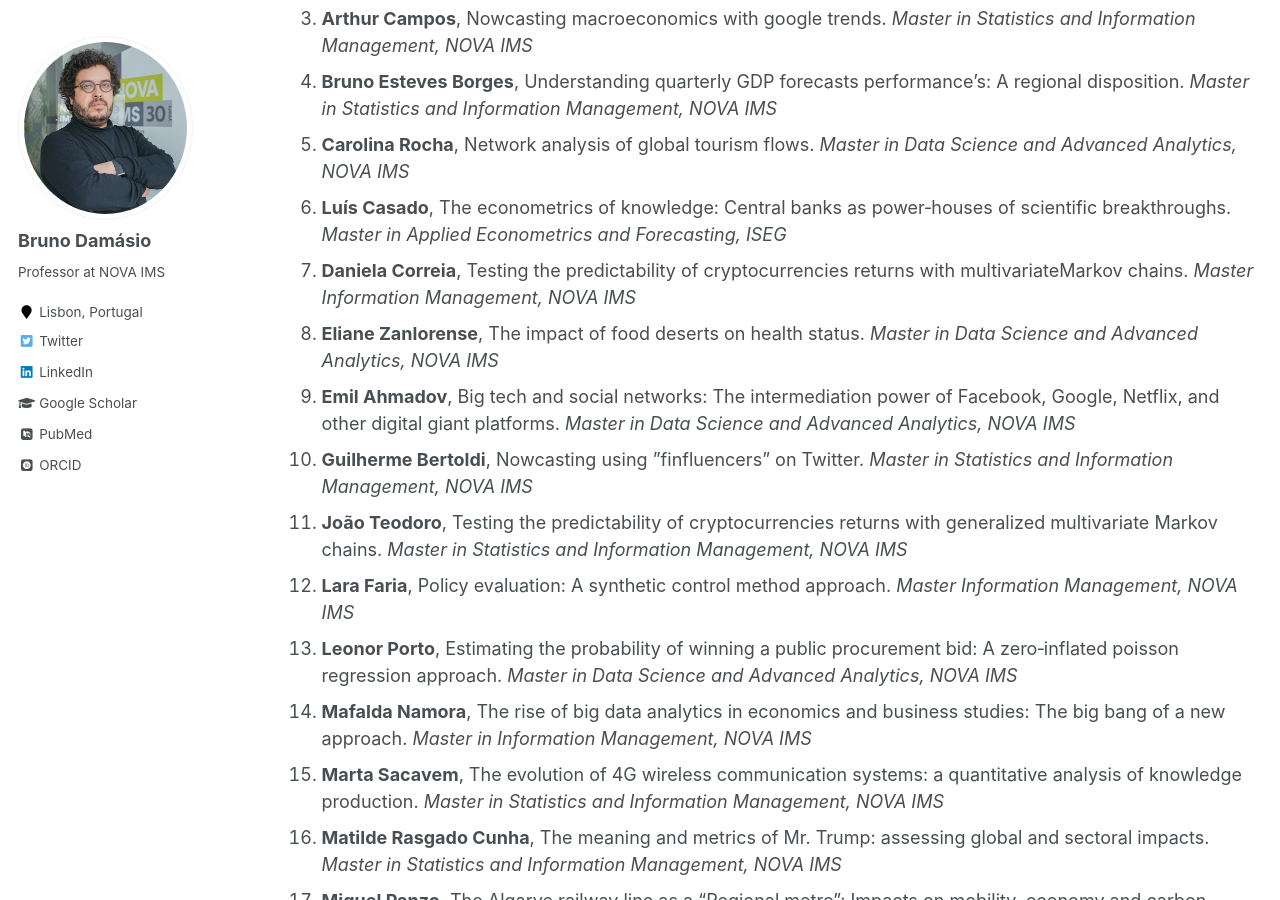
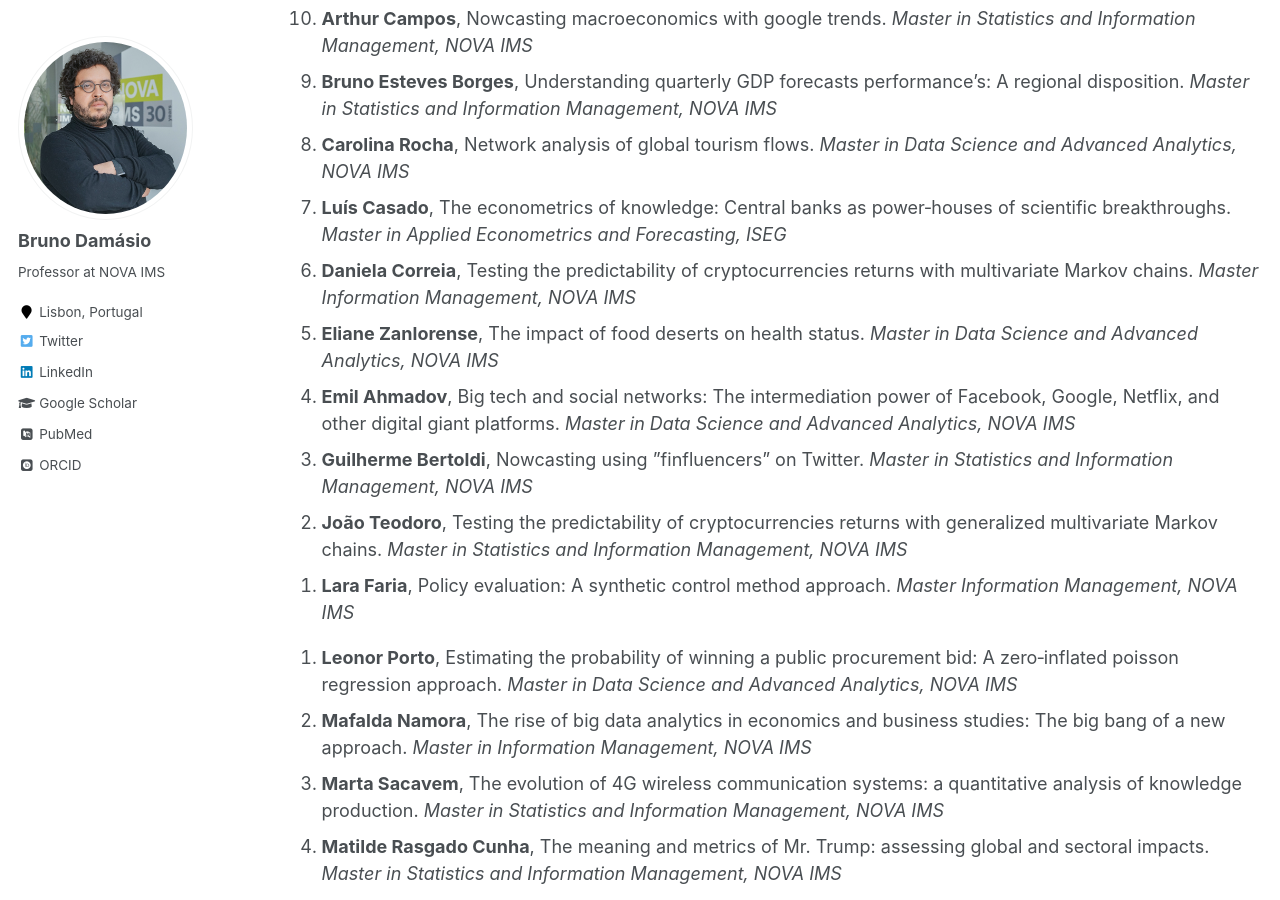
Before and after one commit to damasiob/damasiob.github.io, a Jekyll site: the page built from _pages/orietation.md, in a window 1280 px wide and 900 px high, scrolled down 3639 px. Built offline with Jekyll 4.4.1, drawn with Linux system fonts in a browser that asks for light colours; some web fonts are replaced.

Commit message:
Update orietation.md

```diff
--- a/_pages/orietation.md
+++ b/_pages/orietation.md
@@ -114,22 +114,41 @@ largest energy suppliers, based on patents. <i>Master Information Management, NO
 
 </ol>
 
+
 Ongoing
 ---
 
+<ol reversed>
+  <li><b>Andrea Cruz</b>, Battery research: What, who, when, how much? <i>Master in Statistics and Information Management, NOVA IMS</i></li>
 
-  1. **Andrea Cruz**, Battery research: What, who, when, how much? *Master in Statistics and Information Management, NOVA IMS*
-  2. **Andrea Sánchez Licer**, Scientific capabilities of a high‑tech industry: The case of the Spanish pharmaceutical sector. *Master Information Management, NOVA IMS*
-  3. **Arthur Campos**, Nowcasting macroeconomics with google trends. *Master in Statistics and Information Management, NOVA IMS*
-  4. **Bruno Esteves Borges**, Understanding quarterly GDP forecasts performance’s: A regional disposition. *Master in Statistics and Information Management, NOVA IMS*
-  5. **Carolina Rocha**, Network analysis of global tourism flows. *Master in Data Science and Advanced Analytics, NOVA IMS*
-  6. **Luís Casado**, The econometrics of knowledge: Central banks as power‑houses of scientific breakthroughs. *Master in Applied Econometrics and Forecasting, ISEG*
-  7. **Daniela Correia**, Testing the predictability of cryptocurrencies returns with multivariateMarkov chains. *Master Information Management, NOVA IMS*
-  8. **Eliane Zanlorense**, The impact of food deserts on health status. *Master in Data Science and Advanced Analytics, NOVA IMS*
-  9. **Emil Ahmadov**, Big tech and social networks: The intermediation power of Facebook, Google, Netflix, and other digital giant platforms. *Master in Data Science and Advanced Analytics, NOVA IMS*
-  10. **Guilherme Bertoldi**, Nowcasting using ”finfluencers” on Twitter. *Master in Statistics and Information Management, NOVA IMS*
-  11. **João Teodoro**, Testing the predictability of cryptocurrencies returns with generalized multivariate Markov chains. *Master in Statistics and Information Management, NOVA IMS*
-  12. **Lara Faria**, Policy evaluation: A synthetic control method approach. *Master Information Management, NOVA IMS*
+<li><b>Andrea Sánchez Licer</b>, Scientific capabilities of a high‑tech industry: The case of the Spanish pharmaceutical sector. <i>Master Information Management, NOVA IMS</i></li>
+
+  <li><b>Arthur Campos</b>, Nowcasting macroeconomics with google trends. <i>Master in Statistics and Information Management, NOVA IMS</i></li>
+
+    <li><b>Bruno Esteves Borges</b>, Understanding quarterly GDP forecasts performance’s: A regional disposition. <i>Master in Statistics and Information Management, NOVA IMS</i></li>
+
+      <li><b>Carolina Rocha</b>, Network analysis of global tourism flows. <i>Master in Data Science and Advanced Analytics, NOVA IMS</i></li>
+
+  <li><b>Luís Casado</b>, The econometrics of knowledge: Central banks as power‑houses of scientific breakthroughs. <i>Master in Applied Econometrics and Forecasting, ISEG</i></li>
+
+    <li><b>Daniela Correia</b>, Testing the predictability of cryptocurrencies returns with multivariate Markov chains. <i>Master Information Management, NOVA IMS</i></li>
+
+      <li><b>Eliane Zanlorense</b>, The impact of food deserts on health status. <i>Master in Data Science and Advanced Analytics, NOVA IMS</i></li>
+
+      <li><b>Emil Ahmadov</b>, Big tech and social networks: The intermediation power of Facebook, Google, Netflix, and other digital giant platforms. <i>Master in Data Science and Advanced Analytics, NOVA IMS</i></li>
+
+        <li><b>Guilherme Bertoldi</b>, Nowcasting using ”finfluencers” on Twitter. <i>Master in Statistics and Information Management, NOVA IMS</i></li>
+
+          <li><b>João Teodoro</b>, Testing the predictability of cryptocurrencies returns with generalized multivariate Markov chains. <i>Master in Statistics and Information Management, NOVA IMS</i></li>
+
+            <li><b>Lara Faria</b>, Policy evaluation: A synthetic control method approach. <i>Master Information Management, NOVA IMS</i></li>
+
+
+</ol>
+
+
+
+
   13. **Leonor Porto**, Estimating the probability of winning a public procurement bid: A zero‑inflated poisson regression approach. *Master in Data Science and Advanced Analytics, NOVA IMS*
   14. **Mafalda Namora**, The rise of big data analytics in economics and business studies: The big bang of a new approach. *Master in Information Management, NOVA IMS*
   15. **Marta Sacavem**, The evolution of 4G wireless communication systems: a quantitative analysis of knowledge production. *Master in Statistics and Information Management, NOVA IMS*
```
